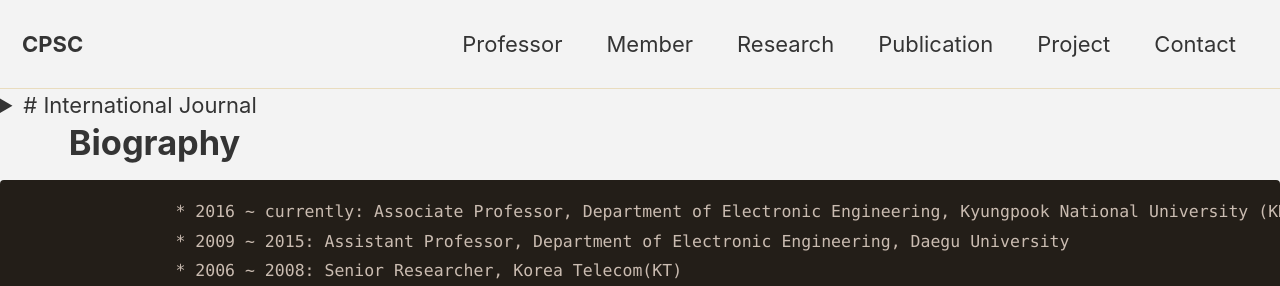
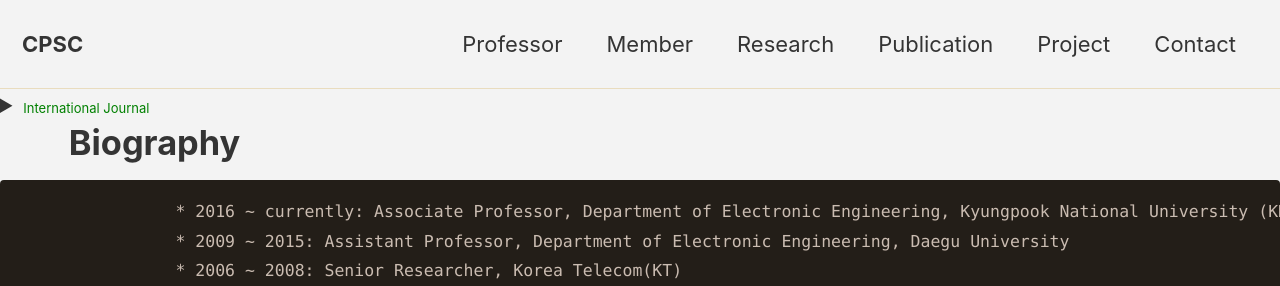
Before and after one commit to CPSC-LAB/CPSC-LAB.github.io, a Jekyll site: the page built from _pages/publications.md, in a window 1280 px wide. Shown: the top 286 px of the page. Built offline with Jekyll 4.4.1, drawn with Linux system fonts in a browser that asks for light colours; cached includes are drawn as plain includes; our own code applies the rules of GitHub Pages for plain Markdown files.

Commit message:
Update publications.md

```diff
--- a/_pages/publications.md
+++ b/_pages/publications.md
@@ -5,7 +5,9 @@ classes: wide
 ---
 
 <details>
-<summary># International Journal</summary>
+<summary><font size="2em" color="green">
+International Journal
+</font></summary>
 <br>
 This is how you dropdown.
 </details>
```
